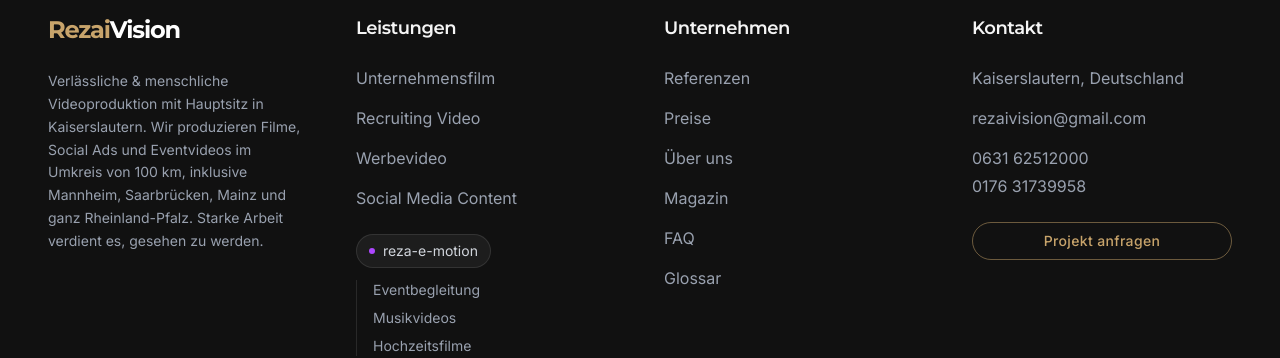
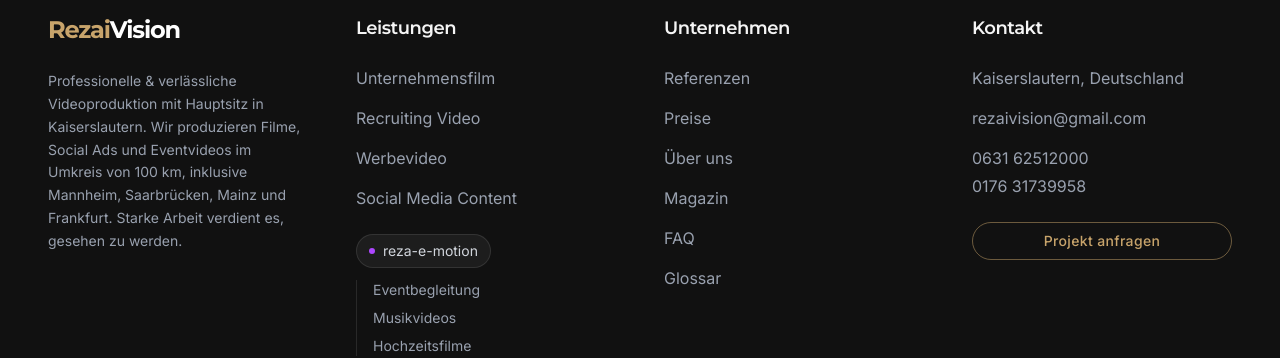
Before and after one commit to rezaivision-maker/rezaivision-website, a React (Vite) app: page /kontakt in a window 1280 px wide. Shown: the part 2095-2453 px from the top of the page. Built offline with nearby package versions, Linux system fonts and the light colour scheme.

Commit message:
Update Layout.tsx
ss

```diff
--- a/src/components/Layout.tsx
+++ b/src/components/Layout.tsx
@@ -233,7 +233,7 @@ export function Layout() {
                 <span className="text-white">Vision</span>
               </Link>
               <p className="text-gray-400 mb-6 max-w-xs text-sm leading-relaxed">
-                Verlässliche & menschliche Videoproduktion mit Hauptsitz in Kaiserslautern. Wir produzieren Filme, Social Ads und Eventvideos im Umkreis von 100 km, inklusive Mannheim, Saarbrücken, Mainz und ganz Rheinland-Pfalz. Starke Arbeit verdient es, gesehen zu werden.
+                Professionelle & verlässliche Videoproduktion mit Hauptsitz in Kaiserslautern. Wir produzieren Filme, Social Ads und Eventvideos im Umkreis von 100 km, inklusive Mannheim, Saarbrücken, Mainz und Frankfurt. Starke Arbeit verdient es, gesehen zu werden.
               </p>
             </div>
 
```
